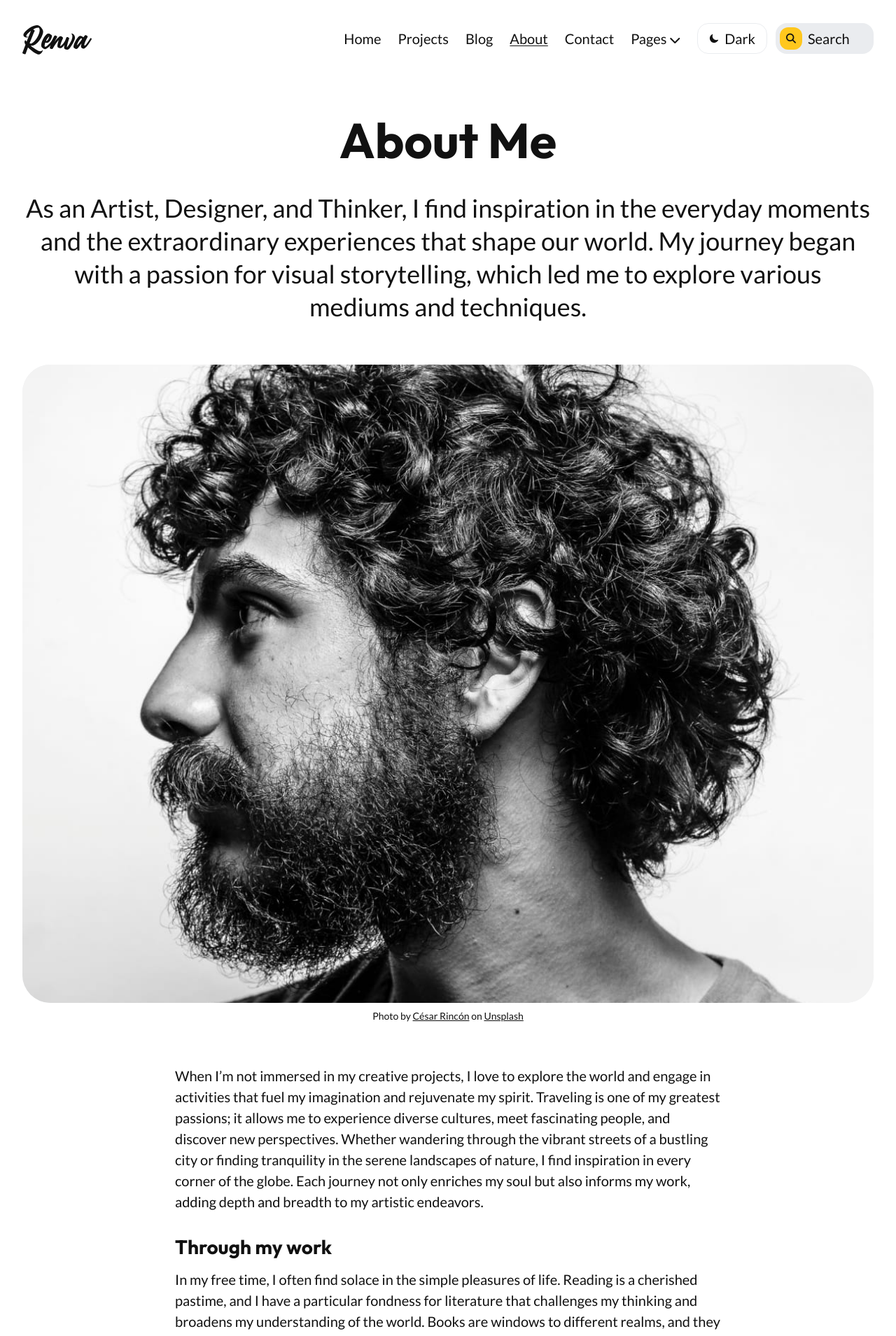
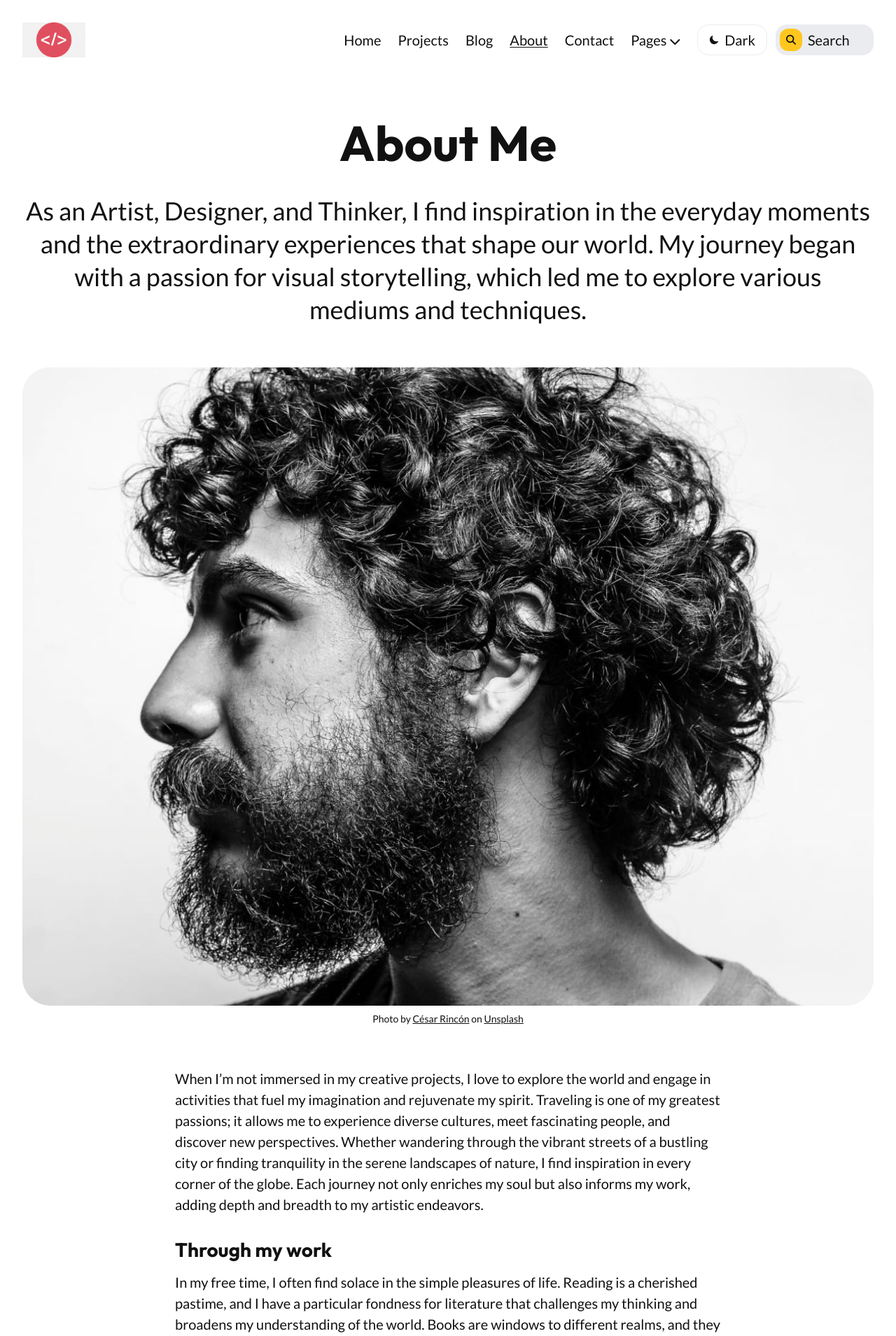
Before and after one commit to TimothyBunker/TimBunkerPortfolio, a Jekyll site: the page built from _pages/about.md, in a window 1280 px wide. Shown: the top 1909 px of the page at 70% size. Built offline with Jekyll 4.4.1, drawn with Linux system fonts in a browser that asks for light colours.

Commit message:
Update settings.yml

```diff
--- a/_data/settings.yml
+++ b/_data/settings.yml
@@ -1,8 +1,8 @@
 #-------------------------------
 # Site Settings
 title: "Tim's Portfolio"
-logo: '/images/logo.svg' # You can add own logo. For example '/images/logo.png'.
-logo_dark: '/images/logo-dark.svg'
+logo: '/images/portfolio-png.png' # You can add own logo. For example '/images/logo.png'.
+logo_dark: '/images/portfolio-png.png'
 description: Welcome to my portfolio.
 color_scheme: auto # You can choose three modes auto, light, and dark. By default, the auto mode is set, which means the user can choose the light or dark mode themself.
 
```
